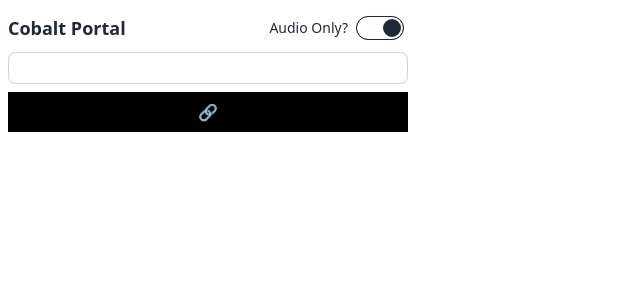
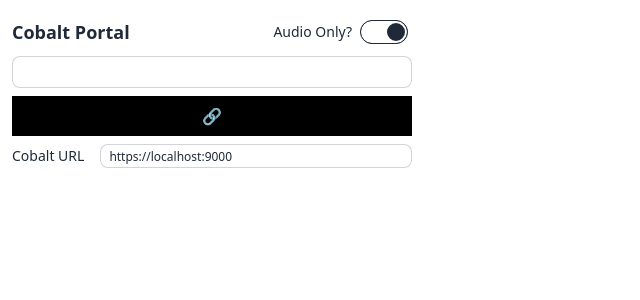
Before and after one commit to jojobii-arks/cobalt-extension, a React (Vite) app: page / in a window 1280 px wide. Shown: the top 300 px of the page, without its empty margins (0-640 px from the left). Built offline with nearby package versions, Linux system fonts and the light colour scheme; no server answers.

Commit message:
feat: custom url and options state persistence

```diff
--- a/index.html
+++ b/index.html
@@ -2,9 +2,8 @@
 <html lang="en">
   <head>
     <meta charset="UTF-8" />
-    <link rel="icon" type="image/svg+xml" href="/vite.svg" />
     <meta name="viewport" content="width=device-width, initial-scale=1.0" />
-    <title>Vite + React + TS</title>
+    <title>Cobalt Extension</title>
   </head>
   <body>
     <div id="root"></div>
--- a/src/app/index.tsx
+++ b/src/app/index.tsx
@@ -4,7 +4,7 @@
   const [url, setUrl] = useState<string>("");
   const [audioOnly, setAudioOnly] = useState<boolean>(true);
   const [cobaltEndpoint, setCobaltEndpoint] = useState<string>(
-    "http://localhost:9000/api/json"
+    "https://localhost:9000"
   );
 
   useEffect(() => {
@@ -14,7 +14,16 @@
         setUrl(tab.url);
       }
     });
+    chrome.storage.local.get(["options"]).then((result) => {
+      setAudioOnly(result.options.audioOnly ?? false);
+      setCobaltEndpoint(result.options.cobaltEndpoint ?? "");
+    });
   }, []);
+
+  useEffect(() => {
+    console.log("hitting");
+    chrome.storage.local.set({ options: { cobaltEndpoint, audioOnly } });
+  }, [cobaltEndpoint, audioOnly]);
 
   const handleSubmit = useCallback(async () => {
     try {
@@ -29,7 +38,7 @@
 
       console.log(payload);
 
-      const res = await fetch(cobaltEndpoint, {
+      const res = await fetch(`${cobaltEndpoint}/api/json`, {
         method: "POST",
         body: JSON.stringify(payload),
         headers: {
@@ -38,18 +47,27 @@
         },
       });
 
-      if (res.status === 400) {
-        throw Error("Error 400: Incorrect payload for request.", {
-          cause: res,
-        });
-      }
-
       const data = await res.json();
 
-      if (data.url) {
-        window.open(data.url);
-      } else {
-        throw Error("Error ???: URL was not returned from server.");
+      switch (data.status) {
+        case "stream": {
+          window.open(data.url);
+          break;
+        }
+        case "picker": {
+          alert("TODO: Implement Picker");
+          break;
+        }
+        case "error": {
+          throw Error(data.text, {
+            cause: res,
+          });
+        }
+        default: {
+          throw Error("Error ???: Unexpected response from server", {
+            cause: res,
+          });
+        }
       }
     } catch (error) {
       console.error(error as any);
@@ -59,10 +77,10 @@
         alert("Error ???: Something went wrong...");
       }
     }
-  }, [url, audioOnly]);
+  }, [url, audioOnly, cobaltEndpoint]);
 
   return (
-    <div className="w-[400px] m-2">
+    <div className="w-[400px] m-3">
       <div className="flex justify-between items-center mb-1">
         <h1 className="text-lg font-black">Cobalt Portal</h1>
         <label className="label cursor-pointer">
@@ -95,11 +113,29 @@
           required
         />
 
-        <div className="form-control"></div>
-
-        <button className="w-full bg-black text-white p-2" type="submit">
+        <button className="w-full bg-black text-white p-2 mb-2" type="submit">
           🔗
         </button>
+
+        <label className="flex items-center gap-4">
+          <span
+            className="label-text font-xs"
+            title="Instance of Cobalt to connect to (i.e. https://co.arks.cafe)"
+          >
+            Cobalt URL
+          </span>
+          <input
+            className="flex-auto input input-xs input-bordered"
+            type="text"
+            name="url"
+            id="url"
+            value={cobaltEndpoint}
+            onChange={(e) => {
+              setCobaltEndpoint(e.target.value);
+            }}
+            required
+          />
+        </label>
       </form>
     </div>
   );
```
Also changed, not shown: public/manifest.json.
